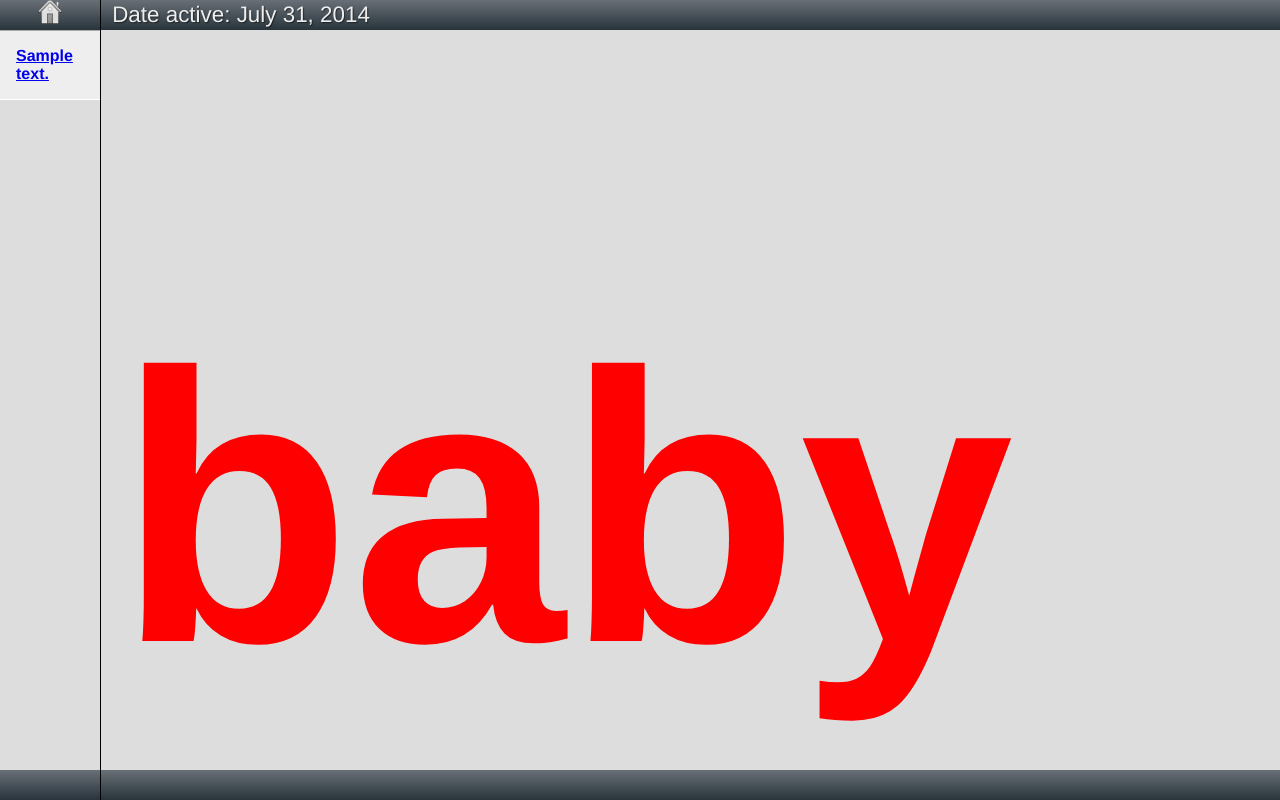
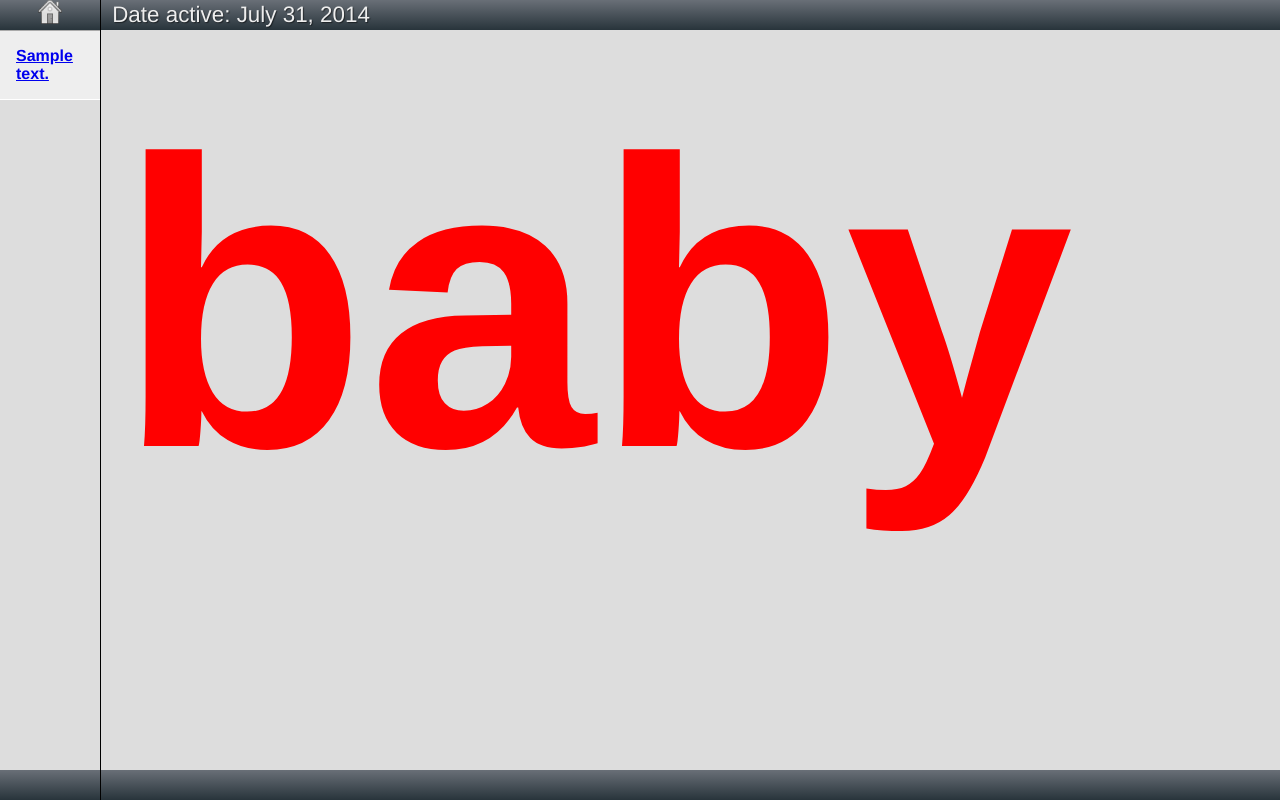
Before and after one commit to KevinCTGreene/averyswords, a Django app: template templates/flashcards/detail.html in a window 1280 px wide. Run offline with Django 3.2, Linux system fonts and the light colour scheme; data comes from the database, SQL or seed files in the repository; the template is opened without the code that fills it: values that come from a table or form of the project are taken from there, most other values are stand-ins (such as "Sample title", 1, 10 or a date in 2020); grey boxes marked "Sample" are stand-in pictures; parts of the project's set-up code (start-up, migrations or seed data) failed here and were passed over.

Commit message:
changes to details

```diff
--- a/templates/flashcards/detail.html
+++ b/templates/flashcards/detail.html
@@ -18,6 +18,7 @@ function toggle_text(shown, hidden) {
       }
 }
 </script>
+<!--<script src="http://ajax.googleapis.com/ajax/libs/jquery/1.11.1/jquery.min.js"></script>-->
 <html><head>
 
 
@@ -93,7 +94,7 @@ function toggle_text(shown, hidden) {
 
 <div id="shown_first" style="display:inline">
       <a style="cursor:pointer" onclick="toggle_text('shown_first', 'hidden_first')">
-      <h1 style="color:red;font-size:30vw;">{{ flashcard.content }}</h1>
+      <h1 style="color:red;font-size:32vw;line-height:0px;">{{ flashcard.content }}</h1>
       </a>
 </div>
 <div id="hidden_first" style="display:none">
```
